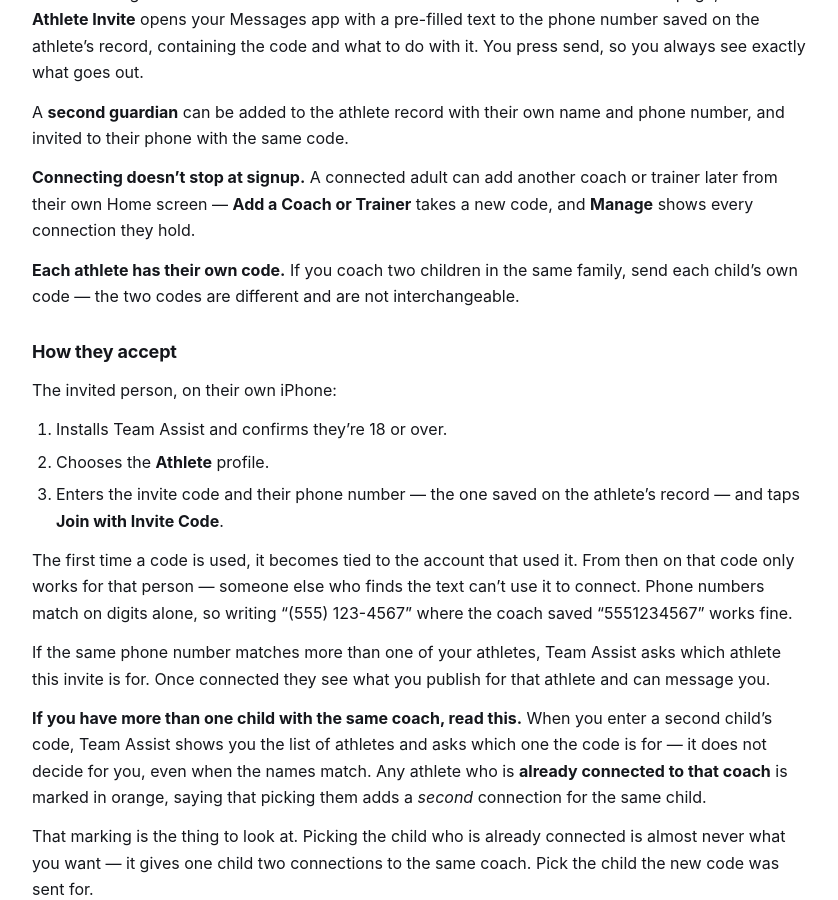
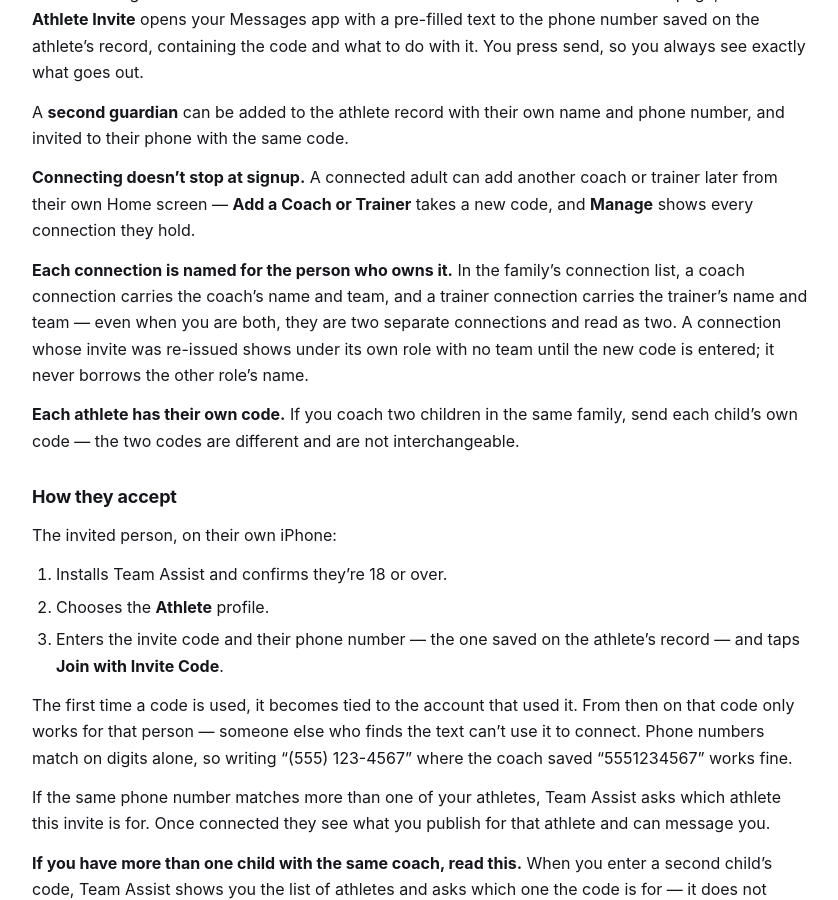
Before and after one commit to mytombrown/team-assist-help, a Jekyll site: the page built from _articles/invitations.md, in a window 1280 px wide and 900 px high, scrolled down 654 px. Shown: the whole window, without its empty margins (218-1056 px from the left). Built offline with Jekyll 4.4.1, drawn with Linux system fonts in a browser that asks for light colours.

Commit message:
Build 220: each connection in the family's list is named for the coach or trainer that owns it
- Invitations: a coach connection and a trainer connection read as two, even
  for the same person; a re-issued invite shows under its own role with no
  team until the new code is entered (TA-443)

Co-Authored-By: Claude Fable 5.1 <noreply@anthropic.com>

```diff
--- a/_articles/invitations.md
+++ b/_articles/invitations.md
@@ -35,6 +35,13 @@ number, and invited to their phone with the same code.
 **Connecting doesn't stop at signup.** A connected adult can add another coach or
 trainer later from their own Home screen — **Add a Coach or Trainer** takes a new
 code, and **Manage** shows every connection they hold.
+
+**Each connection is named for the person who owns it.** In the family's connection
+list, a coach connection carries the coach's name and team, and a trainer connection
+carries the trainer's name and team — even when you are both, they are two separate
+connections and read as two. A connection whose invite was re-issued shows under its
+own role with no team until the new code is entered; it never borrows the other
+role's name.
 
 **Each athlete has their own code.** If you coach two children in the same family, send
 each child's own code — the two codes are different and are not interchangeable.
```
